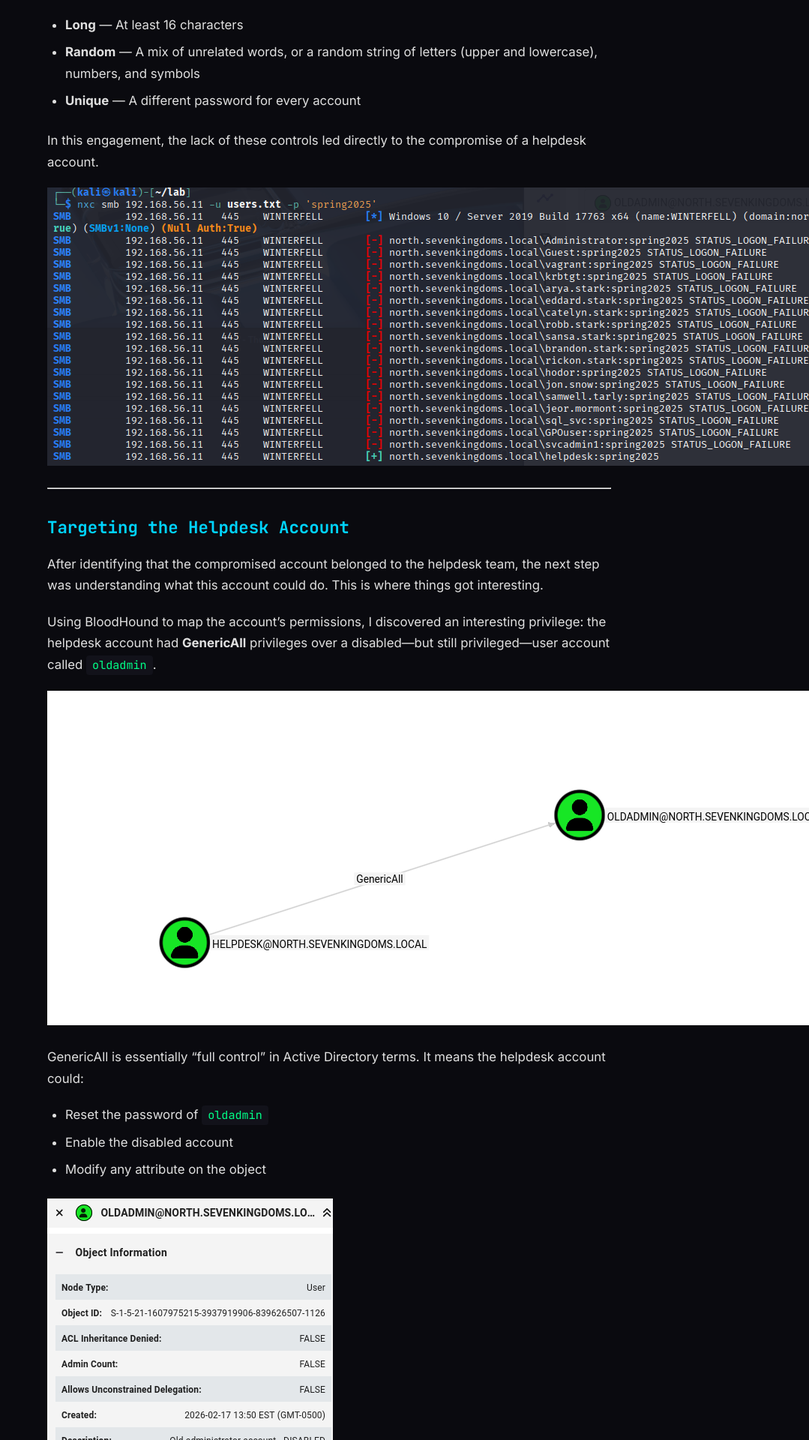
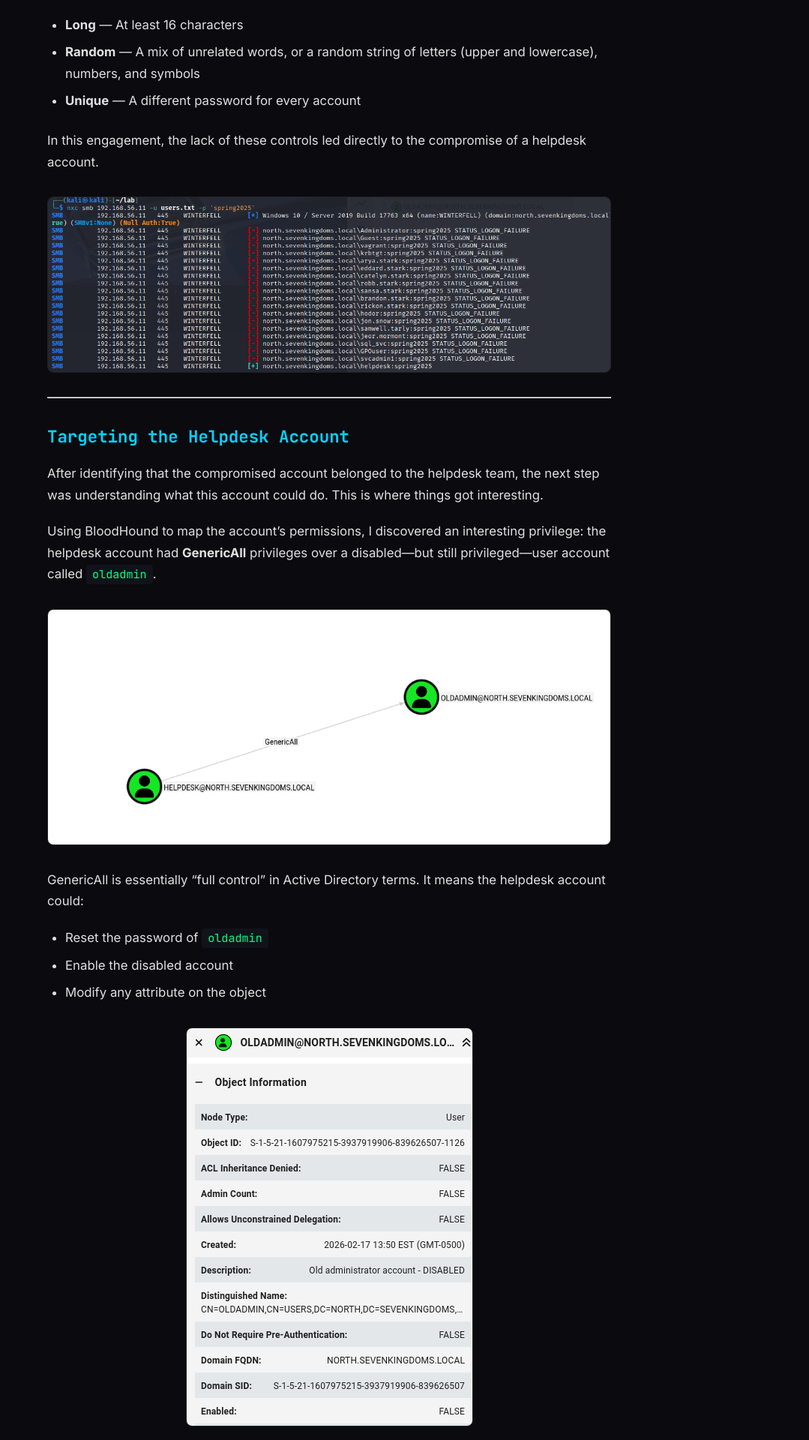
Before and after one commit to ab0x90/domain-diaries-blog, a Jekyll site: the page built from _posts/2026-02-17-from-helpdesk-to-help-yourself-an-ad-love-story.md, in a window 1280 px wide. Shown: the part 1801-3721 px from the top of the page at 75% size, without its empty margins (201-1280 px from the left). Built offline with Jekyll 4.4.1, drawn with Linux system fonts in a browser that asks for light colours.

Commit message:
Add files via upload

```diff
--- a/assets/css/style.css
+++ b/assets/css/style.css
@@ -182,6 +182,15 @@
     font-size: 1.05rem;
 }
 
+.post-content img {
+    display: block;
+    margin: 2rem auto;
+    max-width: 100%;
+    height: auto;
+    border-radius: 8px;
+    border: 1px solid #222;
+}
+
 .post-content h2 {
     color: var(--accent-cyan);
     font-family: var(--font-mono);
```
